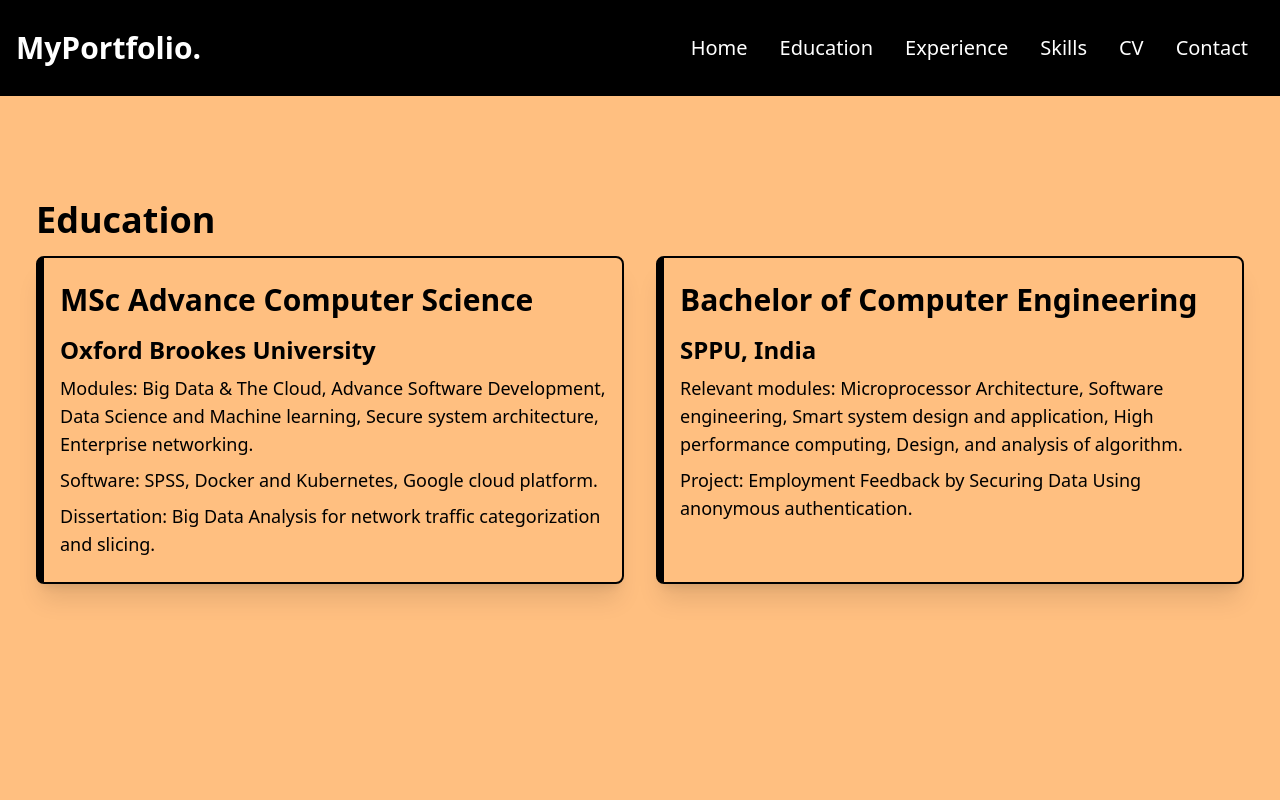
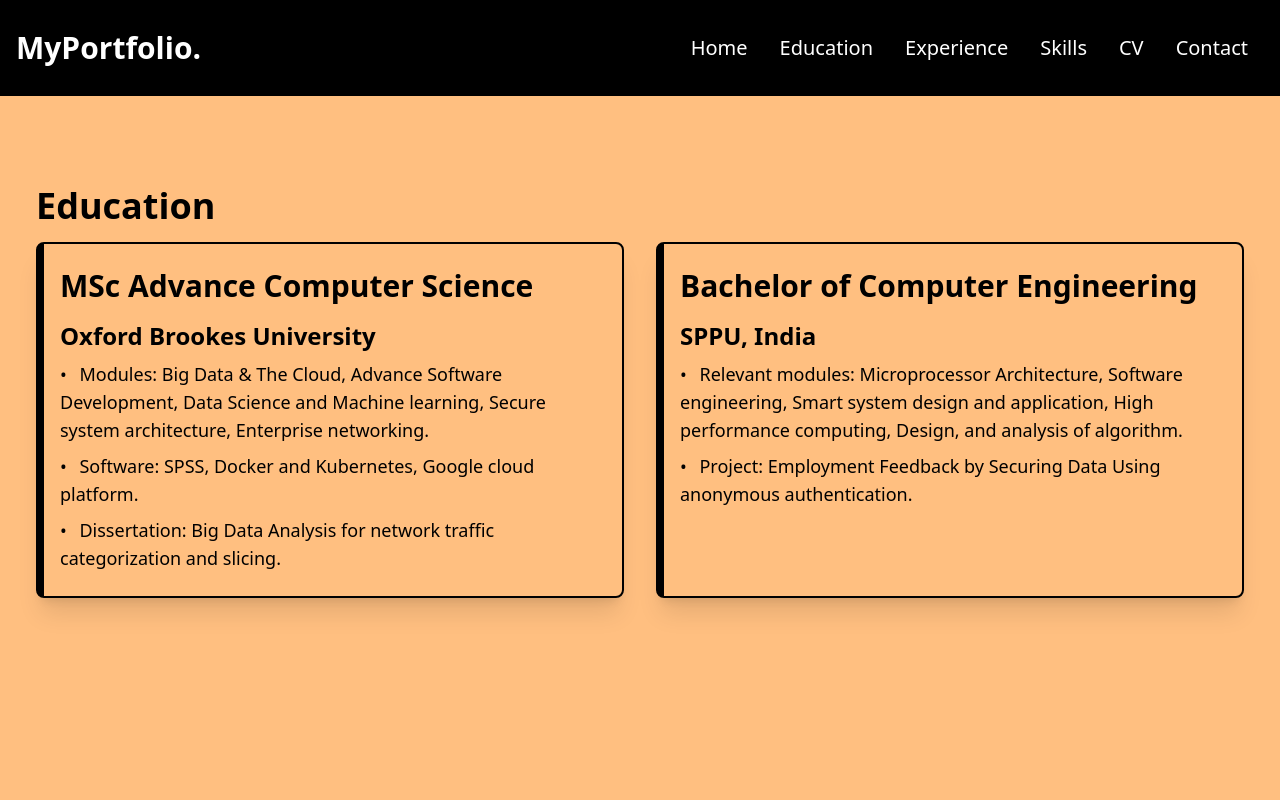
Before and after one commit to Yashbedse1/React-TailwindCSS-TypeScript-Portfolio1, a React (Create React App) app: page /education in a window 1280 px wide. Shown: the top 800 px of the page. Built offline with nearby package versions, Linux system fonts and the light colour scheme.

Commit message:
minor change on the components and installing threejs

```diff
--- a/package.json
+++ b/package.json
@@ -3,6 +3,8 @@
   "version": "0.1.0",
   "private": true,
   "dependencies": {
+    "@react-three/drei": "^9.74.7",
+    "@react-three/fiber": "^8.13.0",
     "@testing-library/jest-dom": "^5.16.5",
     "@testing-library/react": "^13.4.0",
     "@testing-library/user-event": "^13.5.0",
@@ -10,6 +12,7 @@
     "@types/node": "^16.18.32",
     "@types/react": "^18.2.6",
     "@types/react-dom": "^18.2.4",
+    "@types/three": "^0.152.1",
     "react": "^18.2.0",
     "react-dom": "^18.2.0",
     "react-icons": "^4.8.0",
@@ -18,6 +21,7 @@
     "react-scripts": "5.0.1",
     "react-typed": "^1.2.0",
     "redux": "^4.2.1",
+    "three": "^0.153.0",
     "typescript": "^4.9.5",
     "web-vitals": "^2.1.4"
   },
--- a/src/components/Education.tsx
+++ b/src/components/Education.tsx
@@ -34,7 +34,10 @@ const Education = () => {
             <p className='md:text-2xl sm:text-xl text-lg font-bold py-2'>{education.institution}</p>
             <ul className='md:text-lg sm:text-md text-sm font-medium'>
               {education.modules.map((module, moduleIndex) => (
-                <li key={moduleIndex} className='pb-2'>{module}</li>
+                <li key={moduleIndex} className='pb-2'>
+                   <span className="color-black mr-2">&bull; </span>
+                   {module}
+                </li>
               ))}
             </ul>
           </div>
--- a/src/components/Experience.tsx
+++ b/src/components/Experience.tsx
@@ -20,7 +20,8 @@ const Experience = ({ experienceData }: { experienceData: ExperienceData[] }) =>
           <div className='flex justify-left items-left'>
             <ul className='md:text-xl sm:text-md text-sm font-medium py-4'>
               {experience.responsibilities.map((responsibility, responsibilityIndex) => (
-                <li key={responsibilityIndex} className='pb-2'>{responsibility}</li>
+                <li key={responsibilityIndex} className='pb-2'>
+                   <span className="color-black mr-2">&bull; </span>{responsibility}</li>
               ))}
             </ul>
           </div>
--- a/src/components/Skills.tsx
+++ b/src/components/Skills.tsx
@@ -42,7 +42,7 @@ const Skills = () => {
         <div className='grid grid-cols-2 md:grid-cols-4 gap-8 p-4'>
           {skillsData.map((skill, index) => (
             <div key={index} className='hover:scale-110 duration-500'>
-              <img className='w-40 mx-auto' src={skill.image} alt={skill.text + ' icon'} />
+              <img className='w-20 mx-auto' src={skill.image} alt={skill.text + ' icon'} />
               <p className='my-4 text-center font-bold'>{skill.text}</p>
             </div>
           ))}
```
Also changed, not shown: 1 other file (tests, documents, lock files or other folders).
